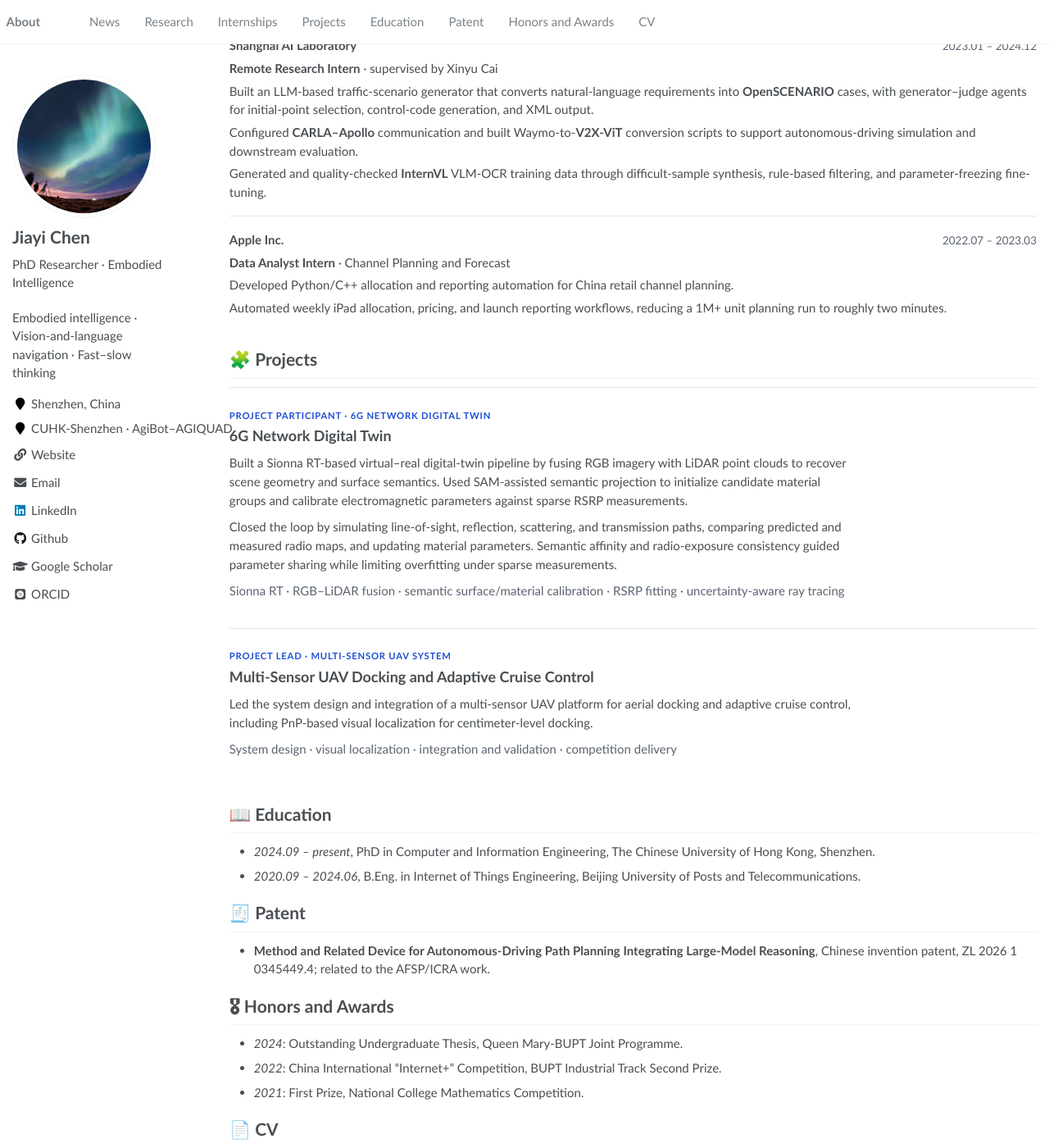
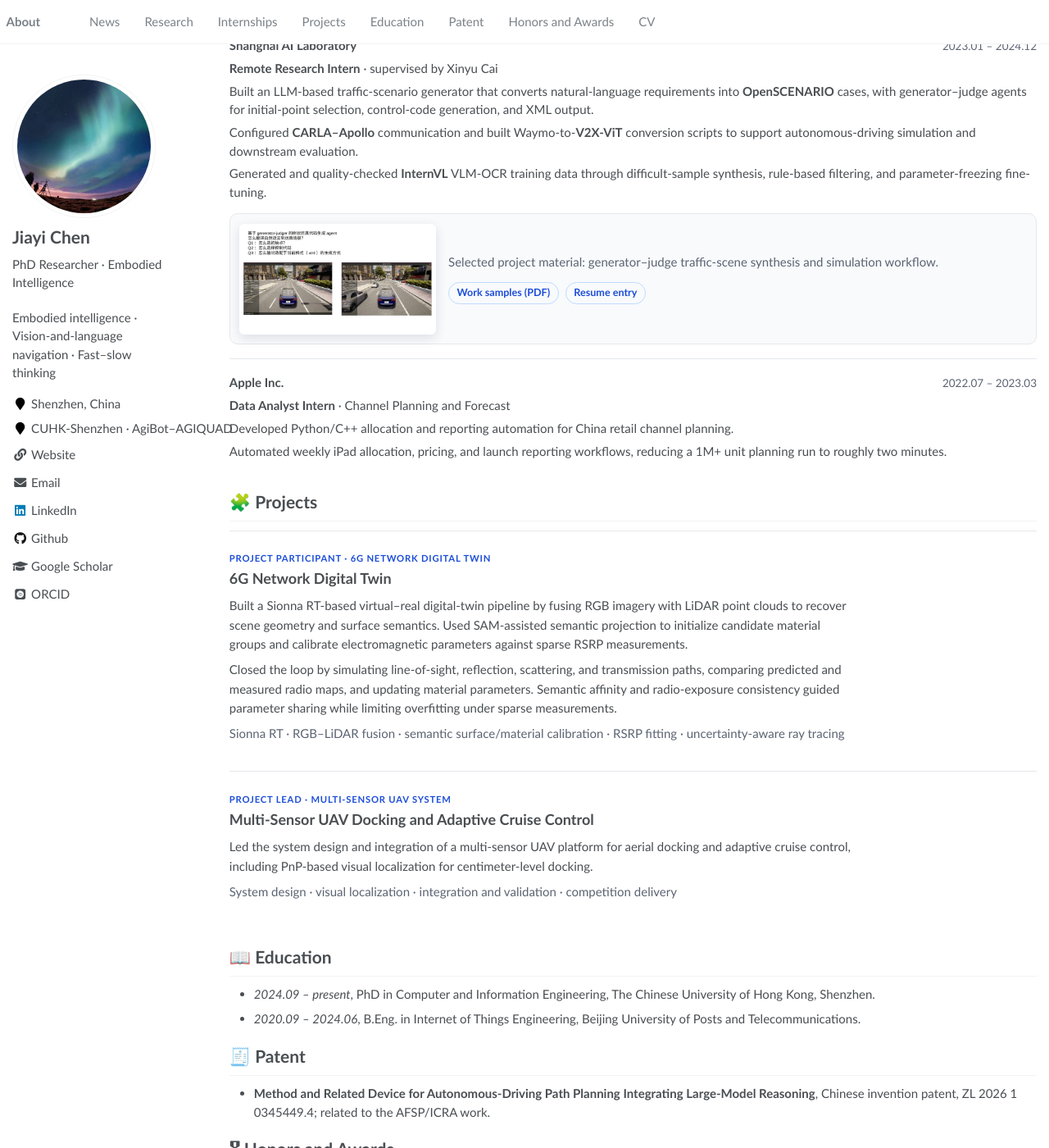
Before and after one commit to cjychenjiayi/cjychenjiayi.github.io, a Jekyll site: the page built from _pages/about.md, in a window 1280 px wide and 1400 px high, scrolled down 2441 px. Shown: the whole window at 82% size. Built offline with Jekyll 4.4.1, drawn with Linux system fonts in a browser that asks for light colours; some web fonts are replaced.

Commit message:
Add Shanghai AI Lab work samples
Published through project/tools/publish_website.sh.

```diff
--- a/_pages/about.md
+++ b/_pages/about.md
@@ -102,6 +102,15 @@
   <p>Built an LLM-based traffic-scenario generator that converts natural-language requirements into <strong>OpenSCENARIO</strong> cases, with generator–judge agents for initial-point selection, control-code generation, and XML output.</p>
   <p>Configured <strong>CARLA–Apollo</strong> communication and built Waymo-to-<strong>V2X-ViT</strong> conversion scripts to support autonomous-driving simulation and downstream evaluation.</p>
   <p>Generated and quality-checked <strong>InternVL</strong> VLM-OCR training data through difficult-sample synthesis, rule-based filtering, and parameter-freezing fine-tuning.</p>
+  <div class='experience-sample'>
+    <a href='files/internships/shanghai-ai-lab-work-samples.pdf' target='_blank' rel='noopener'>
+      <img src='images/internships/shanghai-ai-lab-preview.gif' alt='Preview of Shanghai AI Laboratory traffic-scenario generation work'>
+    </a>
+    <div>
+      <p class='experience-sample-caption'>Selected project material: generator–judge traffic-scene synthesis and simulation workflow.</p>
+      <p class='research-links'><a href='files/internships/shanghai-ai-lab-work-samples.pdf' target='_blank' rel='noopener'>Work samples (PDF)</a><a href='files/cv/jiayi-chen-cv.pdf#page=2' target='_blank' rel='noopener'>Resume entry</a></p>
+    </div>
+  </div>
 </div>
 
 <div class='experience-item'>
--- a/assets/css/main.scss
+++ b/assets/css/main.scss
@@ -237,6 +237,32 @@
     margin: .35em 0 0;
 }
 
+.experience-sample {
+    align-items: center;
+    background: #f8fafc;
+    border: 1px solid #e5e7eb;
+    border-radius: 10px;
+    display: grid;
+    gap: 1em;
+    grid-template-columns: minmax(180px, 240px) 1fr;
+    margin-top: 1em;
+    padding: .75em;
+}
+
+.experience-sample img {
+    border-radius: 6px;
+    box-shadow: 0 4px 14px rgba(15, 23, 42, .12);
+    display: block;
+    width: 100%;
+}
+
+.experience-sample-caption {
+    color: #5b6472;
+    font-size: .92em;
+    line-height: 1.45 !important;
+    margin-top: 0 !important;
+}
+
 @include breakpoint(max-width $medium) {
     .research-card {
         grid-template-columns: 1fr;
@@ -257,4 +283,8 @@
         flex-direction: column;
         gap: .2em;
     }
+
+    .experience-sample {
+        grid-template-columns: 1fr;
+    }
 }
```
Also changed, not shown: images/internships/shanghai-ai-lab-preview.gif (added), 1 other file.
